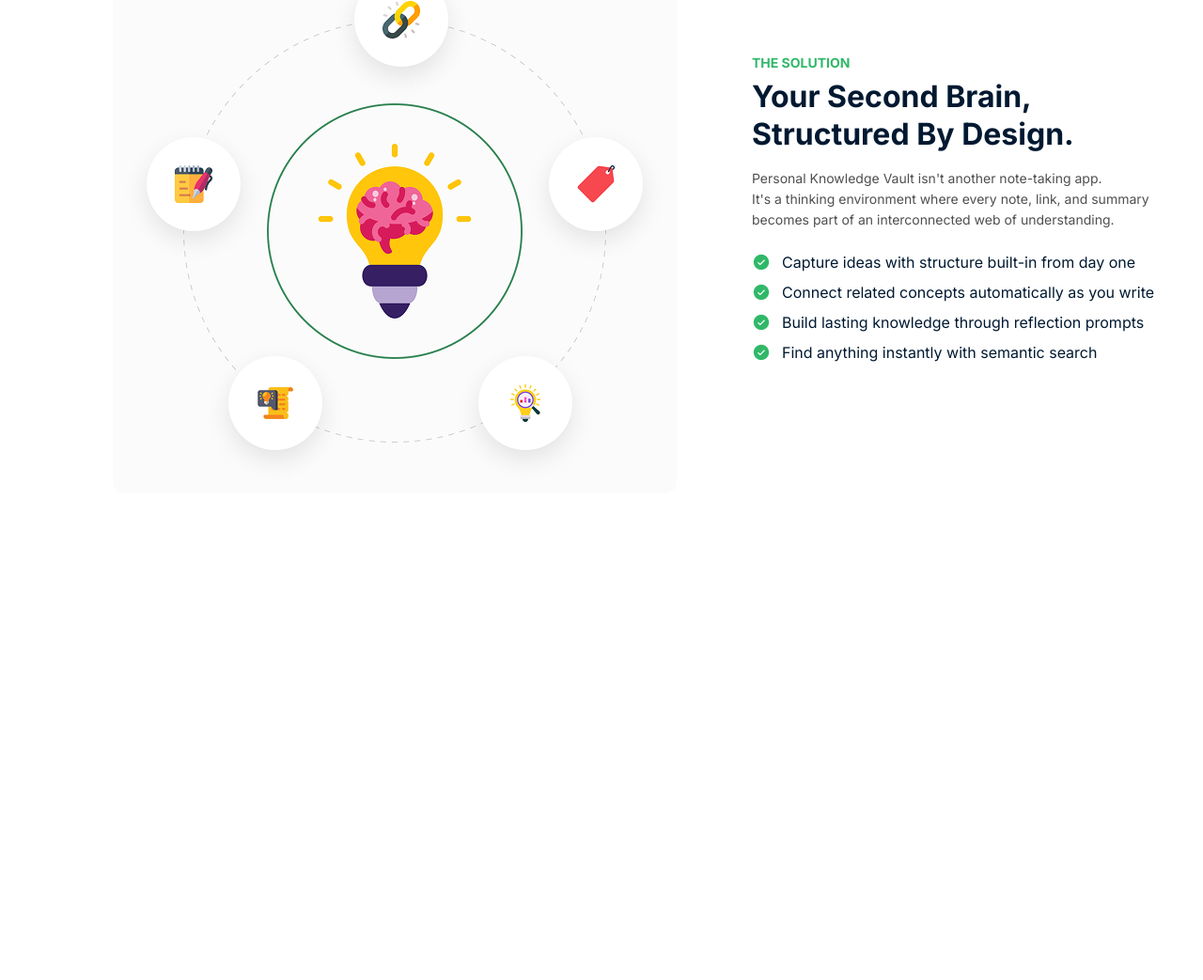
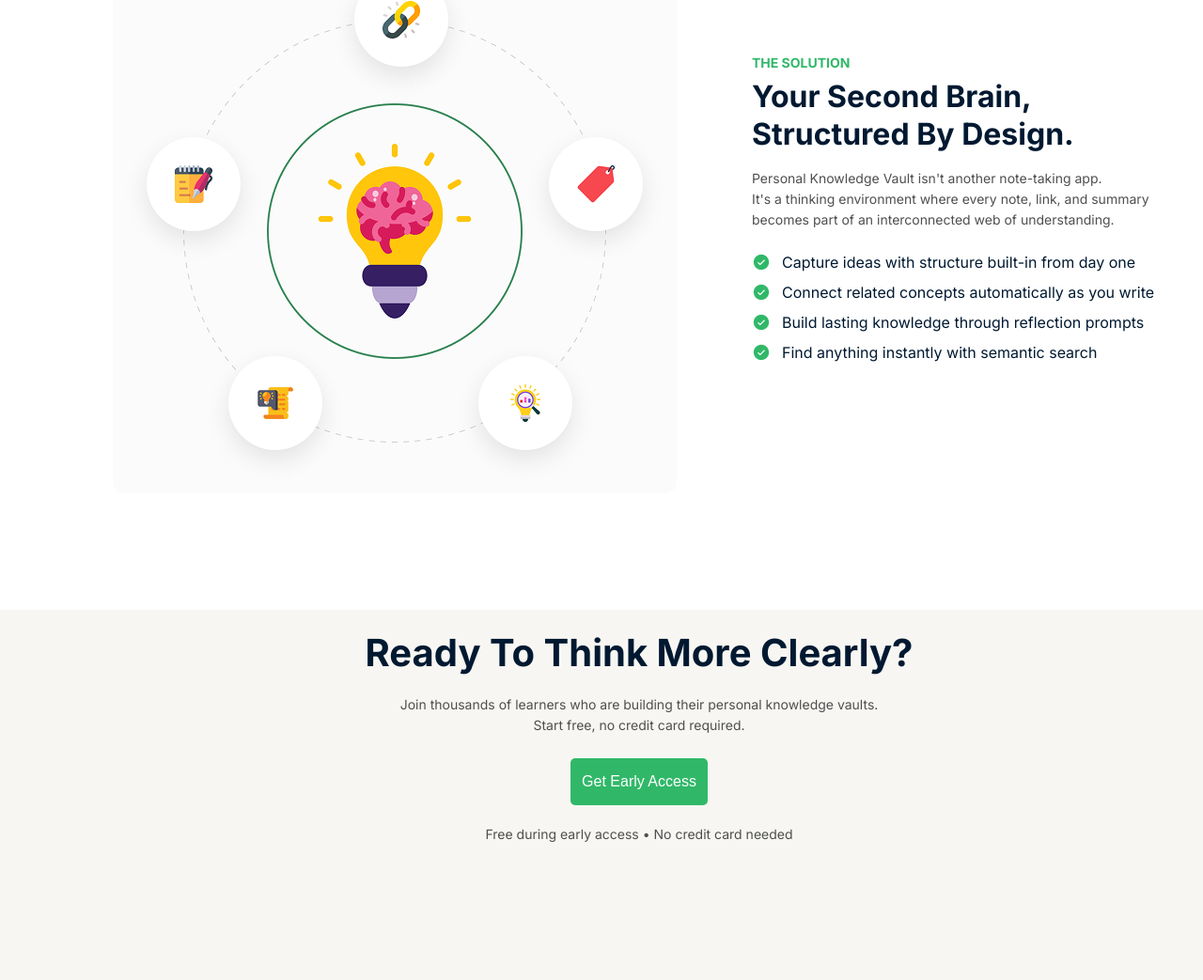
Before and after one commit to mayishaamin/programming-hero-A1, a plain HTML site: page index.html in a window 1280 px wide. Shown: the part 1415-2458 px from the top of the page at 94% size. Before the commit the page ends 2064 px from the top, so only its background shows below. Drawn offline with Linux system fonts and the light colour scheme.

Commit message:
early access section done

```diff
--- a/index.html
+++ b/index.html
@@ -103,6 +103,15 @@
     </div>
   </div>
 </section>
+<section id="early-access-section">
+    <div class="early-content">
+    <h1>Ready To Think More Clearly?</h1>
+    <p  class="theme-desc">Join thousands of learners who are building their personal knowledge vaults.<br>
+        Start free, no credit card required.</p>
+        <button class="btn">Get Early Access</button>
+    <p class="theme-desc">Free during early access • No credit card needed</p>
+    </div>
+</section>
 
 </body>
 </html>
--- a/styles/assigment.css
+++ b/styles/assigment.css
@@ -225,3 +225,33 @@ nav .menu a{
     width: 20px;
     height: 20px;
 }
+#early-access-section .early-content{
+    width: 1360px;
+    /* height: 385px; */
+    margin: 0 auto;
+    padding: 2px 120px 120px 120px;
+    text-align: center;
+    background-color: #F7F6F2;
+    justify-content: center;
+    flex-direction: column;
+    align-items: center;
+    display: flex;
+    /* margin-top: 20px; */
+
+}
+#early-access-section h1{
+    font-size: 40px;
+    color: #001931;
+    margin-bottom: 16px;
+    text-align: center;
+    line-height: 48px;
+    margin: 0 auto ;
+    margin-top: 20px;
+}
+#early-access-section .theme-desc{
+    font-size: 14px;
+  color: #4F4F4F;
+  margin-bottom: 24px;
+  line-height: 22px;
+  margin-top: 20px;
+}
```
